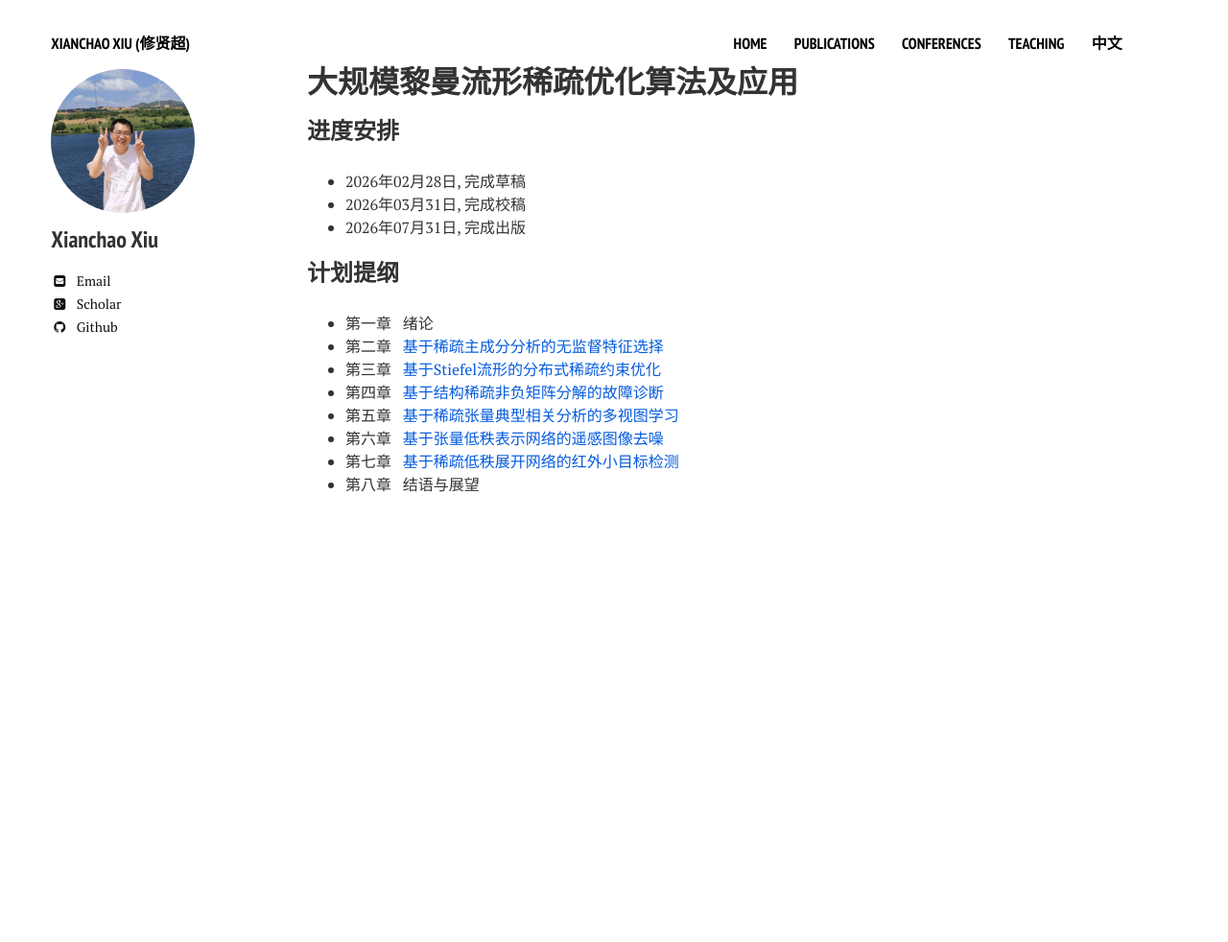
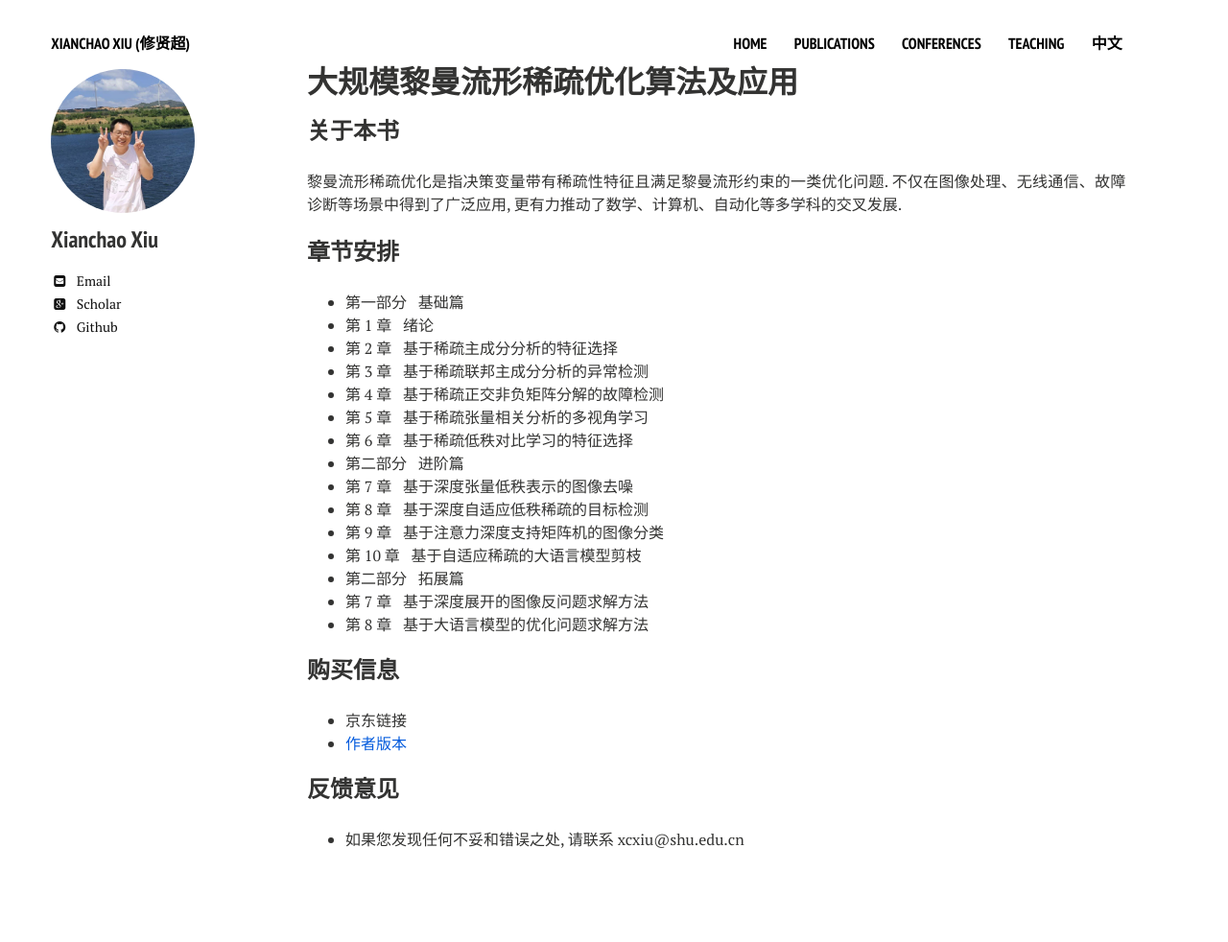
Before and after one commit to xianchaoxiu/xianchaoxiu.github.io, a Jekyll site: the page built from chinese/books/OPT/index.md, in a window 1280 px wide. Shown: the whole page at 96% size. Built offline with Jekyll 4.4.1, drawn with Linux system fonts in a browser that asks for light colours; nearby versions of some CDN libraries; before the commit the page ends 900 px from its top, so only the background shows below that.

Commit message:
Update index.md

```diff
--- a/chinese/books/OPT/index.md
+++ b/chinese/books/OPT/index.md
@@ -5,18 +5,29 @@ comments: false
 share: false
 ---
 
-### 进度安排
-* 2026年02月28日, 完成草稿<br>
-* 2026年03月31日, 完成校稿<br>
-* 2026年07月31日, 完成出版<br>
+### 关于本书
+黎曼流形稀疏优化是指决策变量带有稀疏性特征且满足黎曼流形约束的一类优化问题. 不仅在图像处理、无线通信、故障诊断等场景中得到了广泛应用, 更有力推动了数学、计算机、自动化等多学科的交叉发展.
 
+### 章节安排
+* 第一部分 &nbsp;  基础篇 <br>
+* 第 1 章 &nbsp;  绪论 <br>
+* 第 2 章 &nbsp;  基于稀疏主成分分析的特征选择 <br>
+* 第 3 章 &nbsp;  基于稀疏联邦主成分分析的异常检测  <br>
+* 第 4 章 &nbsp;  基于稀疏正交非负矩阵分解的故障检测 <br>
+* 第 5 章 &nbsp;  基于稀疏张量相关分析的多视角学习 <br>
+* 第 6 章 &nbsp;  基于稀疏低秩对比学习的特征选择 <br>
+* 第二部分 &nbsp;  进阶篇 <br>
+* 第 7 章 &nbsp;  基于深度张量低秩表示的图像去噪 <br>
+* 第 8 章 &nbsp;  基于深度自适应低秩稀疏的目标检测 <br>
+* 第 9 章 &nbsp;  基于注意力深度支持矩阵机的图像分类 <br>
+* 第 10 章 &nbsp;  基于自适应稀疏的大语言模型剪枝 <br>
+* 第二部分 &nbsp;  拓展篇 <br>
+* 第 7 章 &nbsp;  基于深度展开的图像反问题求解方法 <br>
+* 第 8 章 &nbsp;  基于大语言模型的优化问题求解方法 <br>
 
-### 计划提纲
-* 第一章 &nbsp;  绪论<br>
-* 第二章 &nbsp;  <a href="https://doi.org/10.1109/TIP.2025.3620667" class="textlink" target="_blank"> 基于稀疏主成分分析的无监督特征选择 </a><br>
-* 第三章 &nbsp;  <a href="https://doi.org/10.1016/j.neucom.2024.128267" class="textlink" target="_blank"> 基于Stiefel流形的分布式稀疏约束优化</a><br>
-* 第四章 &nbsp;  <a href="https://doi.org/10.1109/TIM.2023.3241990" class="textlink" target="_blank">基于结构稀疏非负矩阵分解的故障诊断</a><br>
-* 第五章 &nbsp;  <a href="https://doi.org/10.1109/TCSVT.2025.3642736" class="textlink" target="_blank">基于稀疏张量典型相关分析的多视图学习</a><br>
-* 第六章 &nbsp;  <a href="https://doi.org/10.1016/j.patcog.2025.112496" class="textlink" target="_blank">基于张量低秩表示网络的遥感图像去噪</a><br>
-* 第七章 &nbsp;  <a href="https://arxiv.org/abs/2509.08205" class="textlink" target="_blank"> 基于稀疏低秩展开网络的红外小目标检测</a><br>
-* 第八章 &nbsp;  结语与展望<br>
+### 购买信息
+* 京东链接 <br>
+* <a href="../OPT/黎曼流形稀疏优化.pdf" class="textlink" target="_blank"> 作者版本 <br>
+
+### 反馈意见
+* 如果您发现任何不妥和错误之处, 请联系 xcxiu@shu.edu.cn
```
